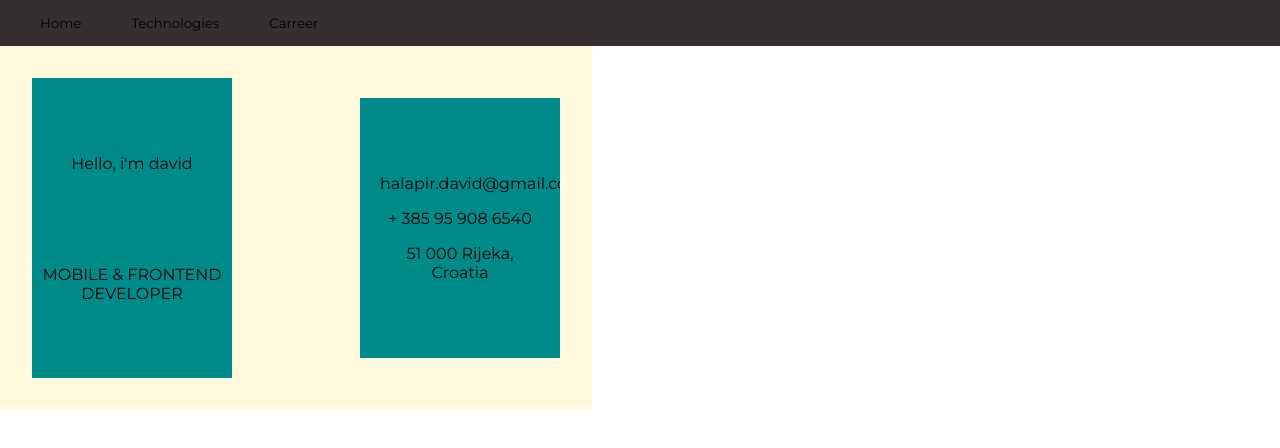
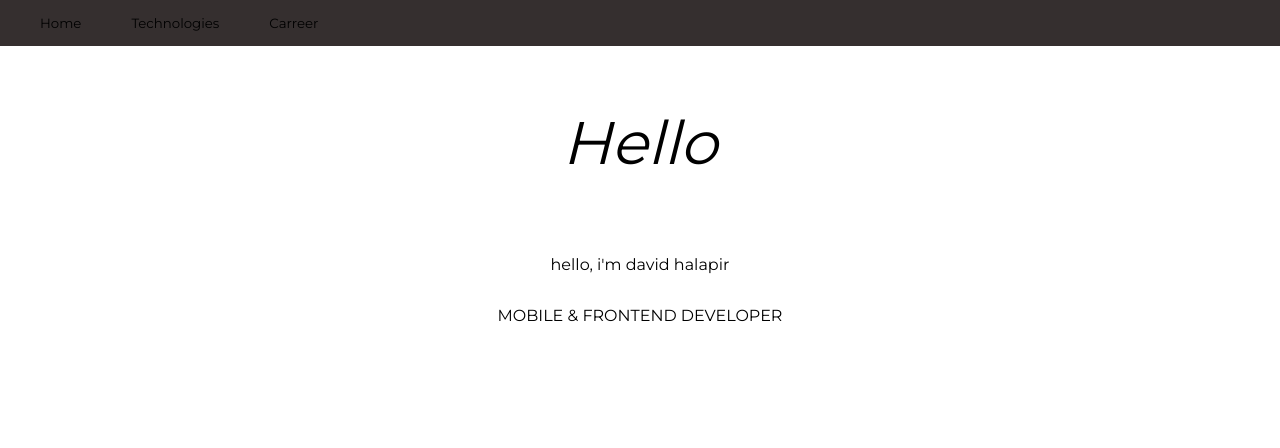
Before and after one commit to hala94/david_h_web, a React (Create React App) app: page / in a window 1280 px wide. Shown: the top 448 px of the page. Built offline with nearby package versions, Linux system fonts and the light colour scheme.

Commit message:
Implemented font component

```diff
--- /dev/null
+++ b/src/components/fonts/index.tsx
@@ -0,0 +1,38 @@
+import React from 'react';
+import styles from './styles.module.css';
+
+export interface FontInterface {
+	[x: string]: any;
+	fontType: FontType;
+}
+
+export const Font = ({
+	className,
+	fontType,
+	children,
+	...props
+}: FontInterface) => {
+	const evaluatedStyle = getFontStyle(fontType);
+	return (
+		<p className={`${evaluatedStyle} ${className}`} {...props}>
+			{children}
+		</p>
+	);
+};
+
+/*
+Additional fonts style is defined in the css module.
+The new value is added to the enum and getFontStyle method is updated.
+*/
+export enum FontType {
+	headline1 = 'headline1',
+}
+
+const getFontStyle = (identifier: FontType): string => {
+	switch (identifier) {
+		case FontType.headline1: {
+			return styles.headline1;
+			break;
+		}
+	}
+};
--- /dev/null
+++ b/src/components/fonts/styles.module.css
@@ -0,0 +1,5 @@
+
+.headline1 {
+    font-size: 60px;
+    font-style: italic;
+}
--- a/src/components/home/index.tsx
+++ b/src/components/home/index.tsx
@@ -1,36 +1,22 @@
-import React from 'react';
+import React, { CSSProperties } from 'react';
 import styles from './styles.module.css';
 import avatar from 'assets/david_avatar.png';
 import { Spacer } from 'helpers/spacer';
 import { Avatar } from 'components/avatar';
-import { Button } from 'helpers/button';
-import { useRouter } from 'components/context';
-import { Routes } from 'components/app';
+import { Font, FontType } from 'components/fonts';
 
+/*
+- fonts
+- spacing, sve razmake unutar designa vuc iz jednog fajla - design system showcase
+- useMedia + mobile
+- screen transitions
+*/
 export function Home() {
-	const { onDidNavigate } = useRouter();
-
 	return (
 		<div className={styles.container}>
-			<div className={styles.main_content_container}>
-				<div className={styles.content_item}>
-					<Spacer top="30%"></Spacer>
-					<p>Hello, i'm david</p>
-					<Spacer top="30%"></Spacer>
-					<p>MOBILE & FRONTEND DEVELOPER</p>
-					<Spacer top="40%"></Spacer>
-				</div>
-				<div className={styles.content_item}>
-					<Avatar imageSrc={avatar}></Avatar>
-				</div>
-				<div className={styles.content_item}>
-					<Spacer top="30%" bottom="30%" left="10%" right="10%">
-						<p>halapir.david@gmail.com</p>
-						<p>+ 385 95 908 6540</p>
-						<p>51 000 Rijeka, Croatia</p>
-					</Spacer>
-				</div>
-			</div>
+			<Font fontType={FontType.headline1}>Hello</Font>
+			<p>hello, i'm david halapir</p>
+			<p>MOBILE & FRONTEND DEVELOPER</p>
 		</div>
 	);
 }
--- a/src/components/home/styles.module.css
+++ b/src/components/home/styles.module.css
@@ -1,41 +1,7 @@
 .container {
 	display: flex;
+	flex-direction: column;
+	align-items: center;
 	width: 100%;
 	height: 100%;
 }
-
-.main_content_container {
-	display: flex;
-	background-color: cornsilk;
-	flex-wrap: wrap;
-	justify-content: space-around;
-	align-items: center;
-}
-
-.navBar {
-	display: flex;
-	flex-direction: column;
-	justify-content: center;
-	align-items: center;
-	background-color: bisque;
-	width: auto;
-	padding-left: 20px;
-	padding-right: 20px;
-	height: 100%;
-	overflow: hidden;
-}
-
-.navBarItem {
-	padding: 20px;
-	margin-top: 40%;
-}
-
-
-.content_item {
-	margin: 32px;
-	flex-shrink: 0;
-	max-height: 300px;
-	max-width: 200px;
-	background-color: darkcyan;
-	text-align: center;
-}
--- a/src/components/navigationItem/index.tsx
+++ b/src/components/navigationItem/index.tsx
@@ -5,8 +5,8 @@ import styles from './styles.module.css';
 export const NavigationItem = ({ className, title, onClick }: Props) => {
 	const itemStyle: CSSProperties = {
 		marginLeft: '30px',
-		marginTop: "5px",
-		marginBottom: "5px",
+		marginTop: '5px',
+		marginBottom: '5px',
 		padding: '10px',
 		display: 'border-box',
 	};
```
